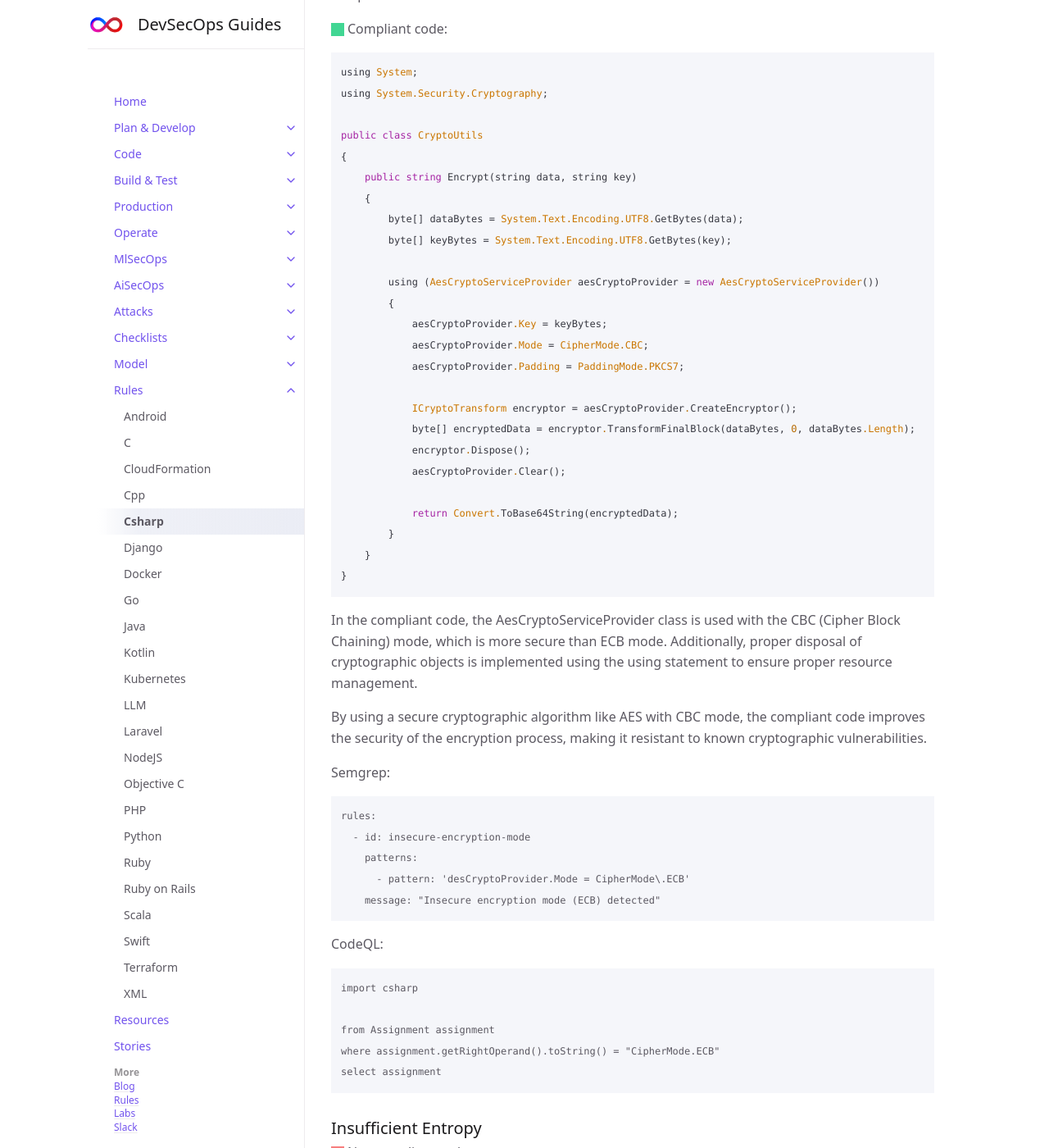
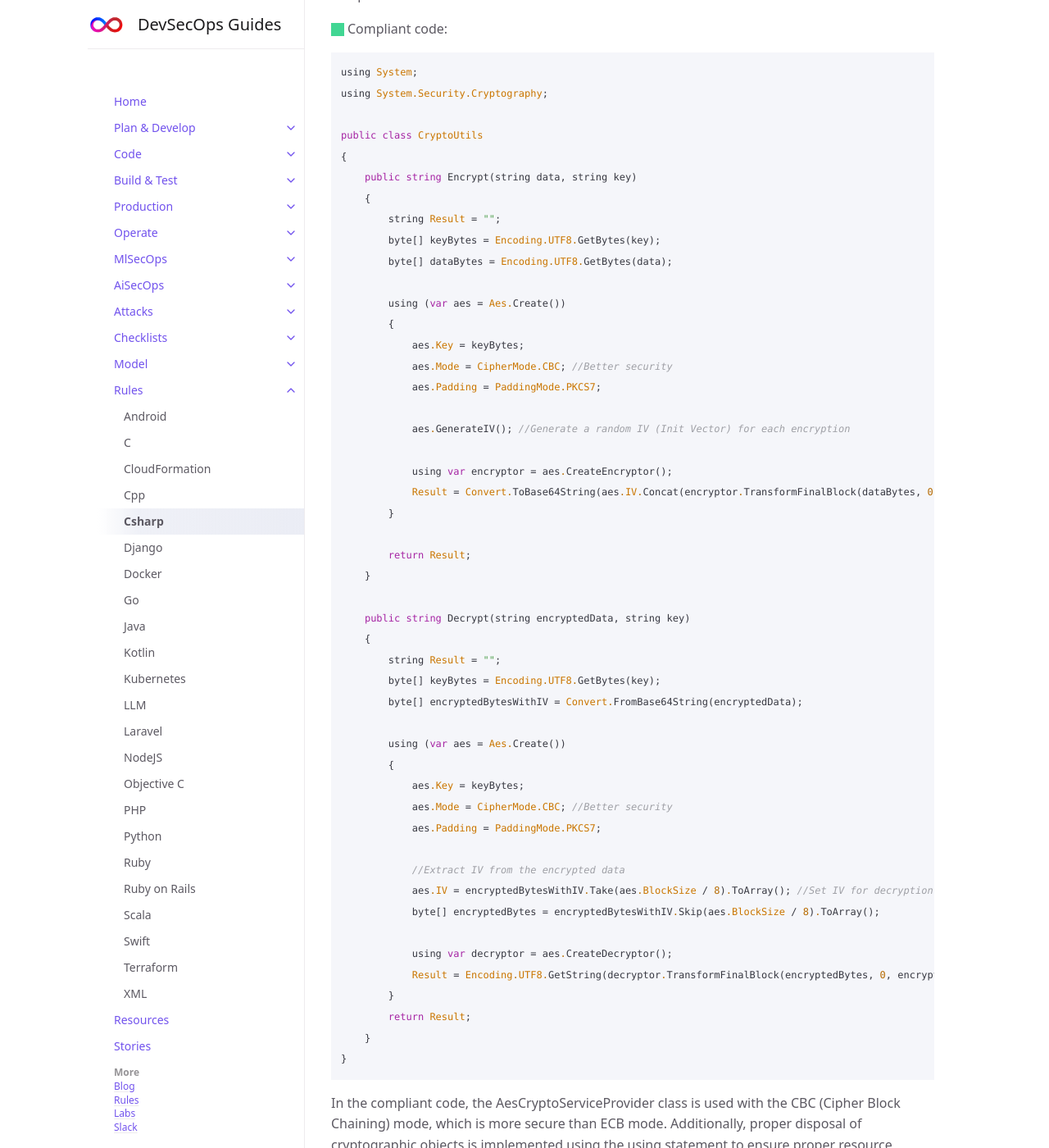
Before and after one commit to devsecopsguides/devsecopsguides.github.io, a Jekyll site: the page built from docs/rules/csharp.md, in a window 1280 px wide and 1400 px high, scrolled down 11428 px. Shown: the whole window at 82% size. Built offline with Jekyll 4.4.1, drawn with Linux system fonts in a browser that asks for light colours.

Commit message:
Update csharp.md
Added Decrypt C# code better with Encrypt.

````diff
--- a/docs/rules/csharp.md
+++ b/docs/rules/csharp.md
@@ -521,22 +521,45 @@ public class CryptoUtils
 {
     public string Encrypt(string data, string key)
     {
-        byte[] dataBytes = System.Text.Encoding.UTF8.GetBytes(data);
-        byte[] keyBytes = System.Text.Encoding.UTF8.GetBytes(key);
-
-        using (AesCryptoServiceProvider aesCryptoProvider = new AesCryptoServiceProvider())
-        {
-            aesCryptoProvider.Key = keyBytes;
-            aesCryptoProvider.Mode = CipherMode.CBC;
-            aesCryptoProvider.Padding = PaddingMode.PKCS7;
-
-            ICryptoTransform encryptor = aesCryptoProvider.CreateEncryptor();
-            byte[] encryptedData = encryptor.TransformFinalBlock(dataBytes, 0, dataBytes.Length);
-            encryptor.Dispose();
-            aesCryptoProvider.Clear();
-
-            return Convert.ToBase64String(encryptedData);
-        }
+        string Result = "";
+        byte[] keyBytes = Encoding.UTF8.GetBytes(key);
+        byte[] dataBytes = Encoding.UTF8.GetBytes(data);
+
+        using (var aes = Aes.Create())
+        {
+            aes.Key = keyBytes;
+            aes.Mode = CipherMode.CBC; //Better security
+            aes.Padding = PaddingMode.PKCS7;
+
+            aes.GenerateIV(); //Generate a random IV (Init Vector) for each encryption
+
+            using var encryptor = aes.CreateEncryptor();
+            Result = Convert.ToBase64String(aes.IV.Concat(encryptor.TransformFinalBlock(dataBytes, 0, dataBytes.Length)).ToArray());
+        }
+
+        return Result;
+    }
+
+    public string Decrypt(string encryptedData, string key)
+    {
+        string Result = "";
+        byte[] keyBytes = Encoding.UTF8.GetBytes(key);
+        byte[] encryptedBytesWithIV = Convert.FromBase64String(encryptedData);
+
+        using (var aes = Aes.Create())
+        {
+            aes.Key = keyBytes;
+            aes.Mode = CipherMode.CBC; //Better security
+            aes.Padding = PaddingMode.PKCS7;
+
+            //Extract IV from the encrypted data
+            aes.IV = encryptedBytesWithIV.Take(aes.BlockSize / 8).ToArray(); //Set IV for decryption
+            byte[] encryptedBytes = encryptedBytesWithIV.Skip(aes.BlockSize / 8).ToArray();
+
+            using var decryptor = aes.CreateDecryptor();
+            Result = Encoding.UTF8.GetString(decryptor.TransformFinalBlock(encryptedBytes, 0, encryptedBytes.Length));
+        }
+        return Result;
     }
 }
 ```
````
